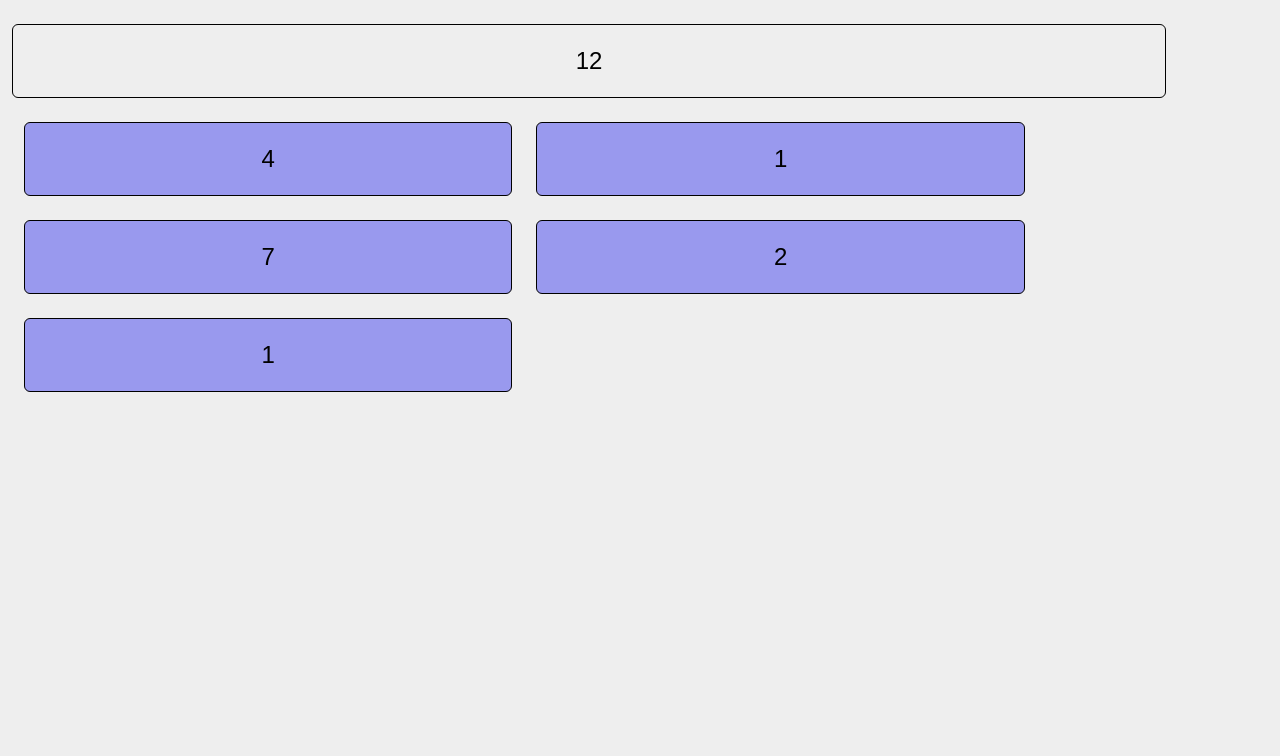
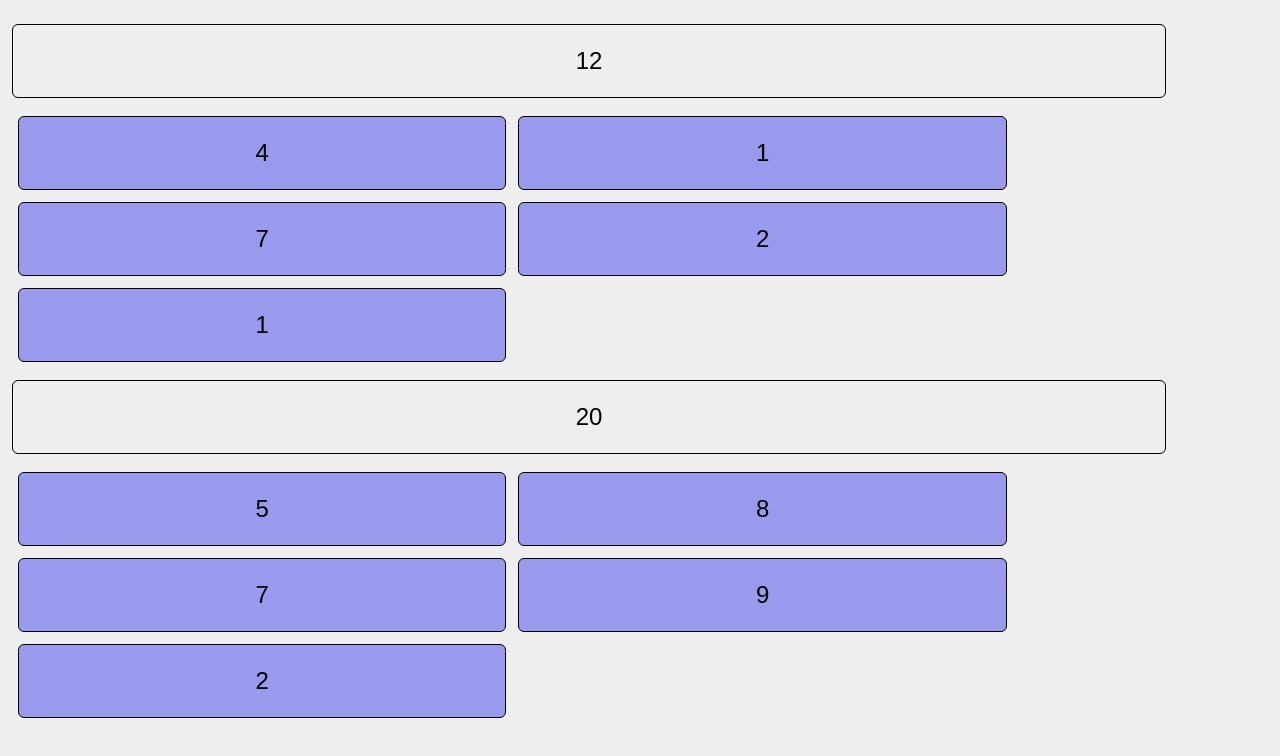
Before and after one commit to IdahoEv/number-game, a React app: page / in a window 1280 px wide. Shown: the top 756 px of the page. Built offline with nearby package versions, Linux system fonts and the light colour scheme.

Commit message:
Passing store down to the randomnumberspanel via a prop

```diff
--- a/src/components/App.js
+++ b/src/components/App.js
@@ -1,14 +1,28 @@
 import React from 'react';
 import Game from './Game';
+import storeFactory from  '../store';
+import PropTypes from 'prop-types';
 
 class App extends React.Component {
   constructor() {
     super();
   }
+
+  // getChildContext() {
+  //   // same as { store: store }
+  //   return { store: storeFactory() };
+  // }
+  //
+  // static childContextTypes = {
+  //   store: PropTypes.object.isRequired
+  // };
+
   render() {
     return (
       <div>
-        <Game numberCount={ 5 }/>
+        <Game numberCount={ 5 }
+          store={ storeFactory() }
+        />
         {/* <hr />
         <Game numberCount={ 7 }/> */}
       </div>
--- a/src/components/Game.js
+++ b/src/components/Game.js
@@ -10,6 +10,7 @@ import { randomNumberGenerator } from '../store/util';
 class Game extends React.Component {
   static propTypes = {
     numberCount: PropTypes.number.isRequired,
+    store: PropTypes.object.isRequired
   };
 
   constructor(props) {
@@ -26,7 +27,9 @@ class Game extends React.Component {
     return (
       <div id="game">
         <div className='target'>{ this.target }</div>
-        <RandomNumbersPanel randomNumbers={ this.randomNumbers }/>
+        <RandomNumbersPanel randomNumbers={ this.randomNumbers }
+          store={ this.props.store }
+        />
       </div>
     );
   }
--- a/src/components/NumberButton.js
+++ b/src/components/NumberButton.js
@@ -5,11 +5,13 @@ import PropTypes from 'prop-types';
 class NumberButton extends React.Component {
   static propTypes = {
     number: PropTypes.number.isRequired,
-    selected: PropTypes.bool.isRequired
+    selected: PropTypes.bool.isRequired,
+    onClick: PropTypes.func.isRequired,
+    id: PropTypes.number.isRequired
   }
 
   handleClick = () => {
-    console.log(this.props.number);
+    this.props.onClick(this.props.id);
   }
 
   render() {
--- a/src/components/RandomNumbersPanel.js
+++ b/src/components/RandomNumbersPanel.js
@@ -1,18 +1,23 @@
 import React from 'react';
 import PropTypes from 'prop-types';
+import { connect } from 'react-redux';
+// console.log(ReactRedux);
 
-import store from '../store';
 import NumberButton from './NumberButton';
 
 const RandomNumbersPanel = (props) => {
-  console.log(store.getState());
+  // console.log(this.props.store.getState());
   const isNumberButtonSelected = (numberIndex) => {
-    return store.getState().selectedNumbers.indexOf(numberIndex) >= 0;
+    return props.selectedNumbers.indexOf(numberIndex) >= 0;
   };
   return (
     <div id='random-numbers'>
       { props.randomNumbers.map((number, index) =>
-        <NumberButton selected={ isNumberButtonSelected(index) } number={ number } key={ index } />
+        <NumberButton selected={ isNumberButtonSelected(index) }
+          onClick={ props.selectNumber }
+          number={ number }
+          id={ index }
+          key={ index } />
       ) }
     </div>
   );
@@ -20,6 +25,23 @@ const RandomNumbersPanel = (props) => {
 
 RandomNumbersPanel.propTypes = {
   randomNumbers: PropTypes.arrayOf(PropTypes.number).isRequired,
+  selectNumber: PropTypes.func.isRequired,
+  selectedNumbers: PropTypes.arrayOf(PropTypes.number).isRequired,
+  store: PropTypes.object.isRequired
 };
 
-export default RandomNumbersPanel;
+const mapStateToProps = (state) => {
+  // props for this component coming from global rodux state
+  return {
+    selectedNumbers: state.selectedNumbers
+  };
+};
+const mapDispatchToProps = (dispatch) => {
+  return {
+    selectNumber: (numberIndex) => {
+      dispatch({ type: 'SELECT_NUMBER', payload: { index: numberIndex }});
+    }
+  };
+};
+
+export default connect(mapStateToProps, mapDispatchToProps)(RandomNumbersPanel);
--- a/src/index.js
+++ b/src/index.js
@@ -9,6 +9,7 @@ import App from './components/App';
 ReactDOM.render(
   <div>
     <App />
+    <App />
   </div>
   ,
   document.getElementById('root')
--- a/src/store/index.js
+++ b/src/store/index.js
@@ -5,30 +5,30 @@ const initialState = {
   selectedNumbers: [ ]
 };
 
+const actionFunctions = {
+  'SELECT_NUMBER': (state, payload) => {
+    return {...state,
+      selectedNumbers: [...state.selectedNumbers, payload.index ]
+    };
+  }
+};
+
 const reducer = (state, action) => {
   console.log('calling reducer', action);
-  // if (action.type === 'TEST1'){
-  //   return { ...state,
-  //     counter: 1
-  //   }
-  // if (action.type === 'TEST2') {
-  //   return { ...state,
-  //     counter: state.counter + 1
-  //   }
-  // }
+  const actionFunction = actionFunctions[action.type];
+  if (actionFunction) {
+    return actionFunction(state, action.payload);
+  }
   return state;
 };
 
-const store = Redux.createStore(reducer, initialState);
-//
+const storeFactory = () => {
+  return Redux.createStore(reducer, initialState);
+};
+// store.dispatch( { type: 'SELECT_NUMBER', payload: { index: 3 }});
 // console.log('getState', store.getState());
-//
-// store.dispatch({ type: 'TEST1' });
+// store.dispatch( { type: 'SELECT_NUMBER', payload: { index: 2 }});
 // console.log('getState', store.getState());
-// store.dispatch({ type: 'TEST2' });
+// store.dispatch( { type: 'SELECT_NUMBER', payload: { index: 1 }});
 // console.log('getState', store.getState());
-// store.dispatch({ type: 'TEST2' });
-// console.log('getState', store.getState());
-// store.dispatch({ type: 'TEST1' });
-// console.log('getState', store.getState());
-export default store;
+export default storeFactory;
--- a/src/styles/index.scss
+++ b/src/styles/index.scss
@@ -18,7 +18,6 @@ body {
   display: inline-block;
   border: 1px solid black;
   border-radius: .25em;
-  margin: .5em;
 }
 .target {
   width: 90%;
@@ -27,4 +26,5 @@ body {
 .number {
   width: 38%;
   background-color: #99e;
+  margin: 0.25em;
 }
```
